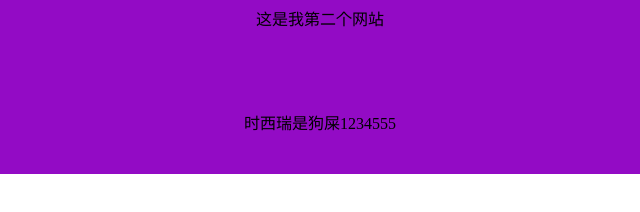
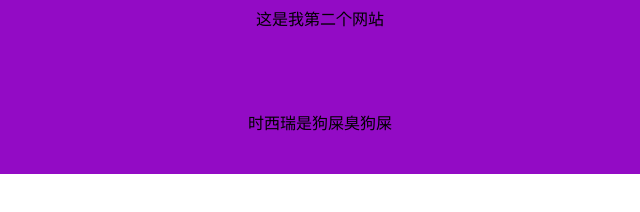
Before and after one commit to eyukuaipao/eyukuaipao, a plain HTML site: page index.html in a window 1280 px wide. Shown: the part 146-358 px from the top of the page, 320-960 px from the left. Drawn offline with Linux system fonts and the light colour scheme.

Commit message:
Update index.html

```diff
--- a/index.html
+++ b/index.html
@@ -14,7 +14,7 @@
       这是我第二个网站
     </div>
     <div style="background-color: #930bc5; text-align: center; padding: 40px">
-      时西瑞是狗屎1234555
+      时西瑞是狗屎臭狗屎
     </div>
   </body>
 </html>
```
